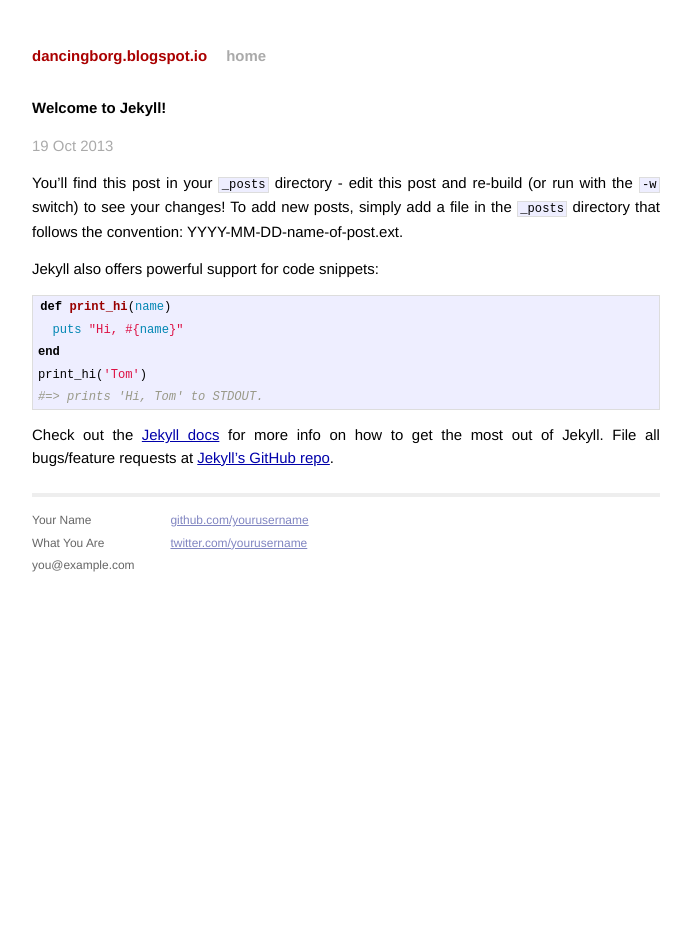
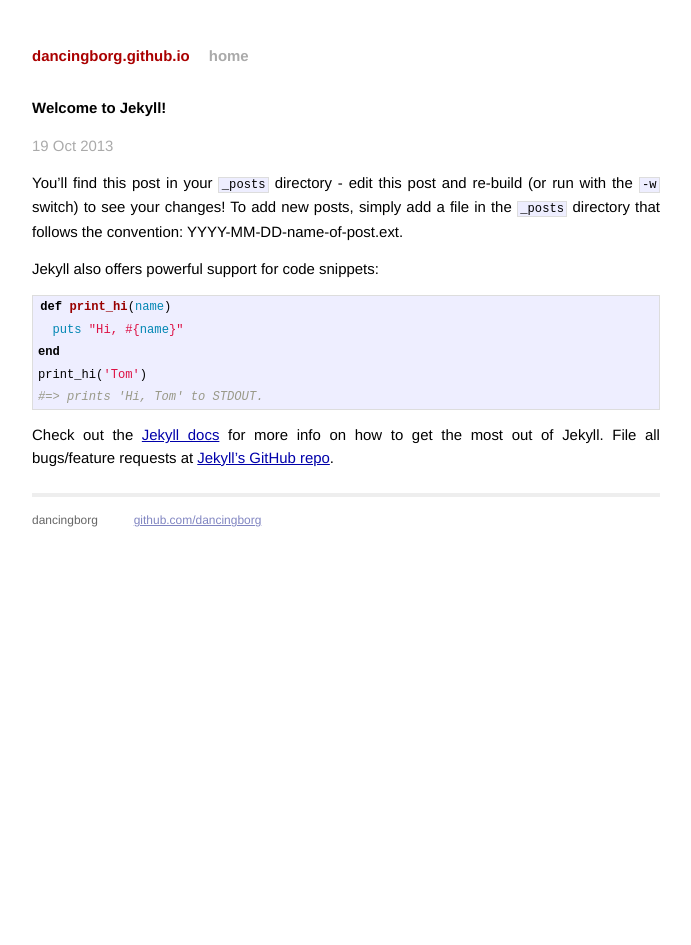
Before and after one commit to andre-abadi/andre-abadi.github.io, a Jekyll site: the page built from _posts/2013-10-19-welcome-to-jekyll.markdown, in a window 1280 px wide. Shown: the whole page, without its empty margins (294-985 px from the left). Built offline with Jekyll 4.4.1, drawn with Linux system fonts in a browser that asks for light colours; Markdown is read by kramdown in place of the engine named in the settings.

Commit message:
first backup of blogger

```diff
--- a/_config.yml
+++ b/_config.yml
@@ -1,4 +1,4 @@
-name: dancingborg.blogspot.io
+name: dancingborg.github.io
 markdown: redcarpet
 pygments: true
 redcarpet:
--- a/_layouts/default.html
+++ b/_layouts/default.html
@@ -26,15 +26,12 @@
           <div class="footer">
             <div class="contact">
               <p>
-                Your Name<br />
-                What You Are<br />
-                you@example.com
+                dancingborg<br />
               </p>
             </div>
             <div class="contact">
               <p>
-                <a href="https://github.com/yourusername">github.com/yourusername</a><br />
-                <a href="https://twitter.com/yourusername">twitter.com/yourusername</a><br />
+                <a href="https://github.com/dancingborg">github.com/dancingborg</a><br />
               </p>
             </div>
           </div>
--- a/index.html
+++ b/index.html
@@ -1,6 +1,6 @@
 ---
 layout: default
-title: Your New Jekyll Site
+title: dancingborg
 ---
 
 <div id="home">
```
Also changed, not shown: _posts/2011-03-16-ubuntu-file-server-part-1-installation.markdown (added, +24 -0 lines).
